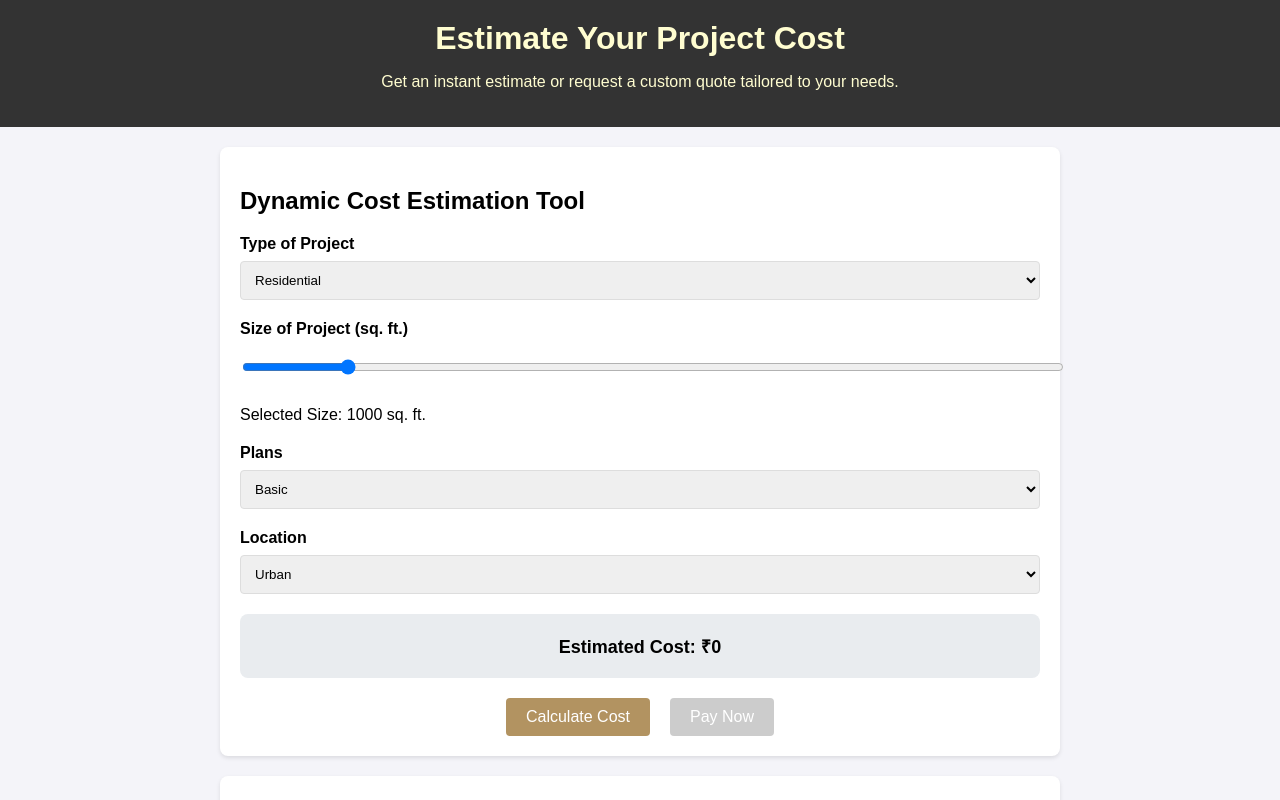
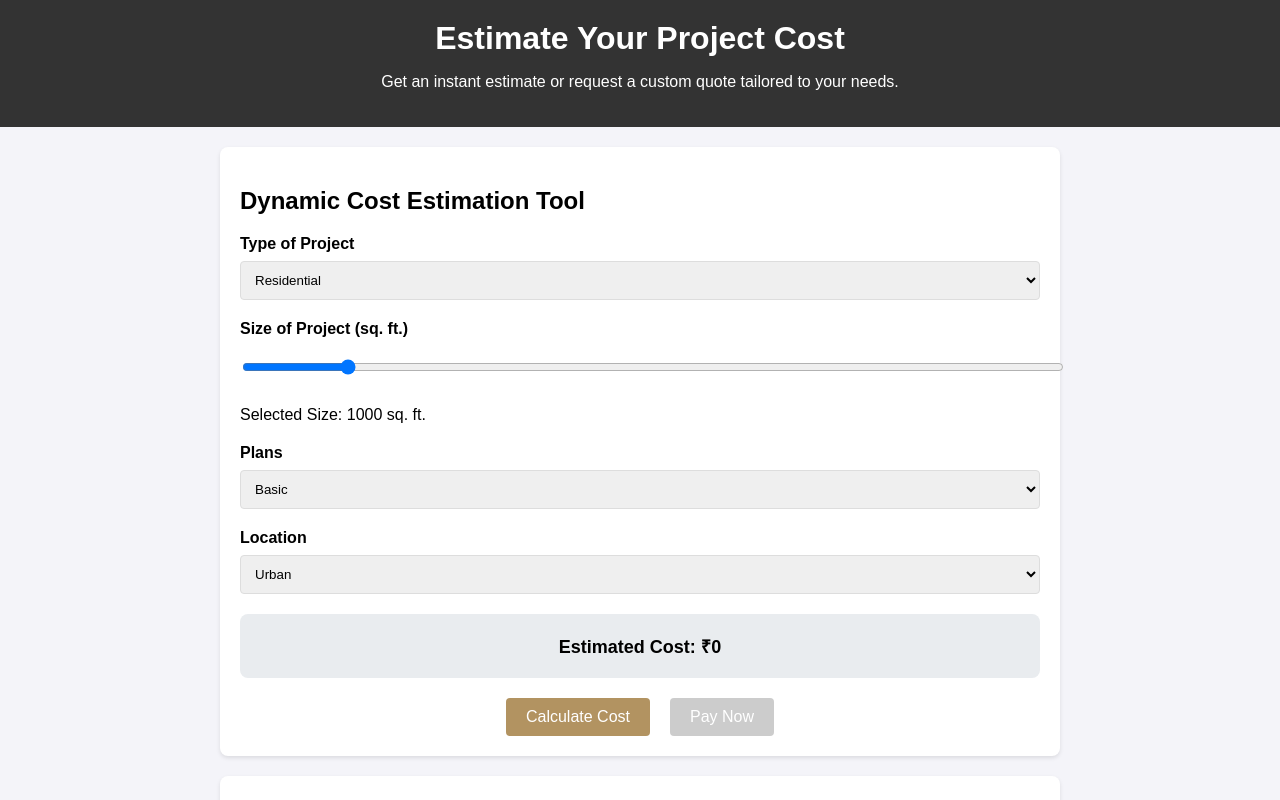
Before and after one commit to MrAlexithymic/intern_page, a plain HTML site: page Qutation_intern.html in a window 1280 px wide. Shown: the top 800 px of the page. Drawn offline with Linux system fonts and the light colour scheme.

Commit message:
Fixed bugs

```diff
--- a/Qutation_intern.html
+++ b/Qutation_intern.html
@@ -16,7 +16,7 @@
 
         header {
             background: #333;
-            color: #FFFDD0;
+            color: #ffffff;
             padding: 20px;
             text-align: center;
         }
```
Also changed, not shown: payment_intern.html (+1 -1 lines).
